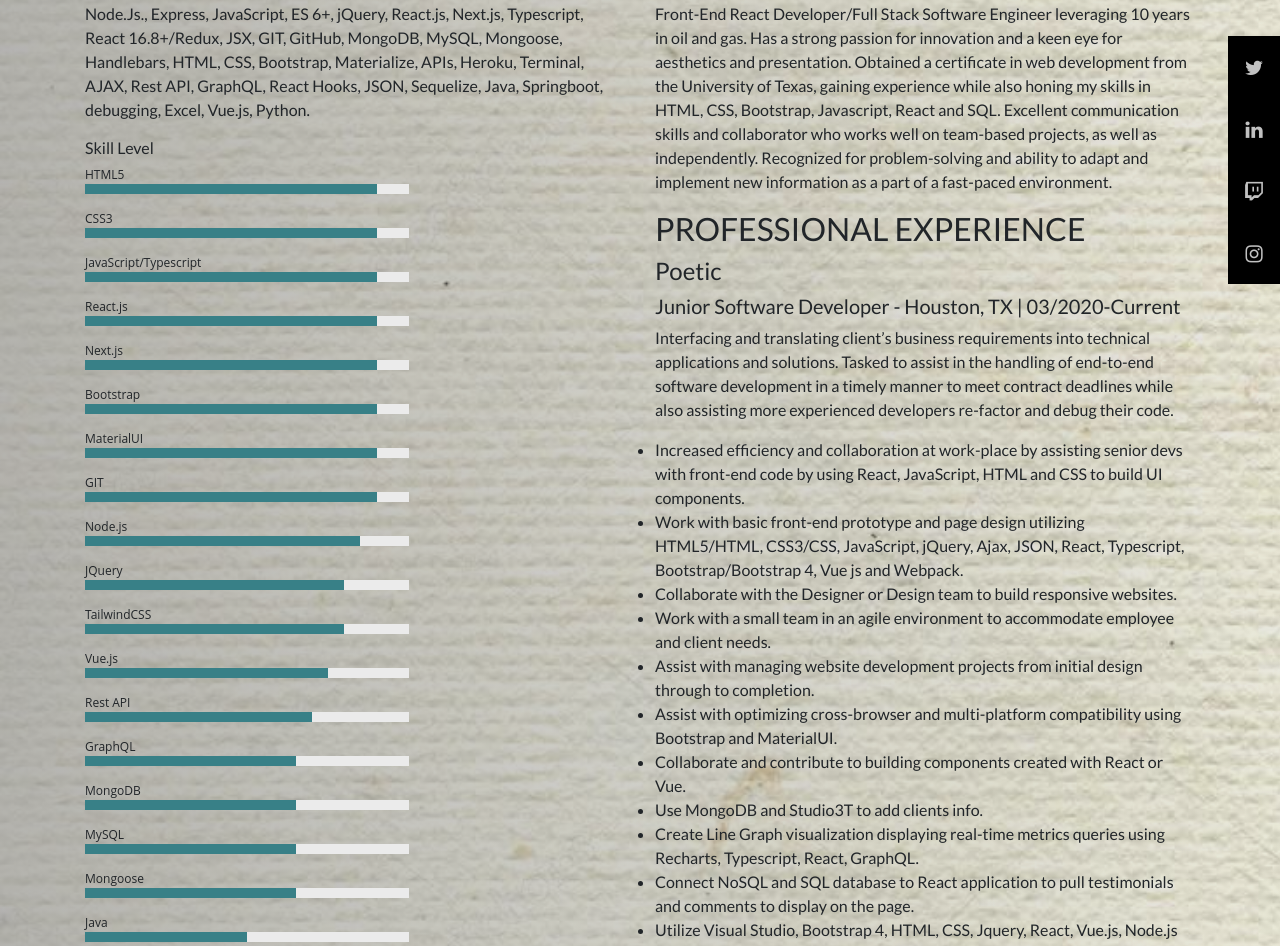
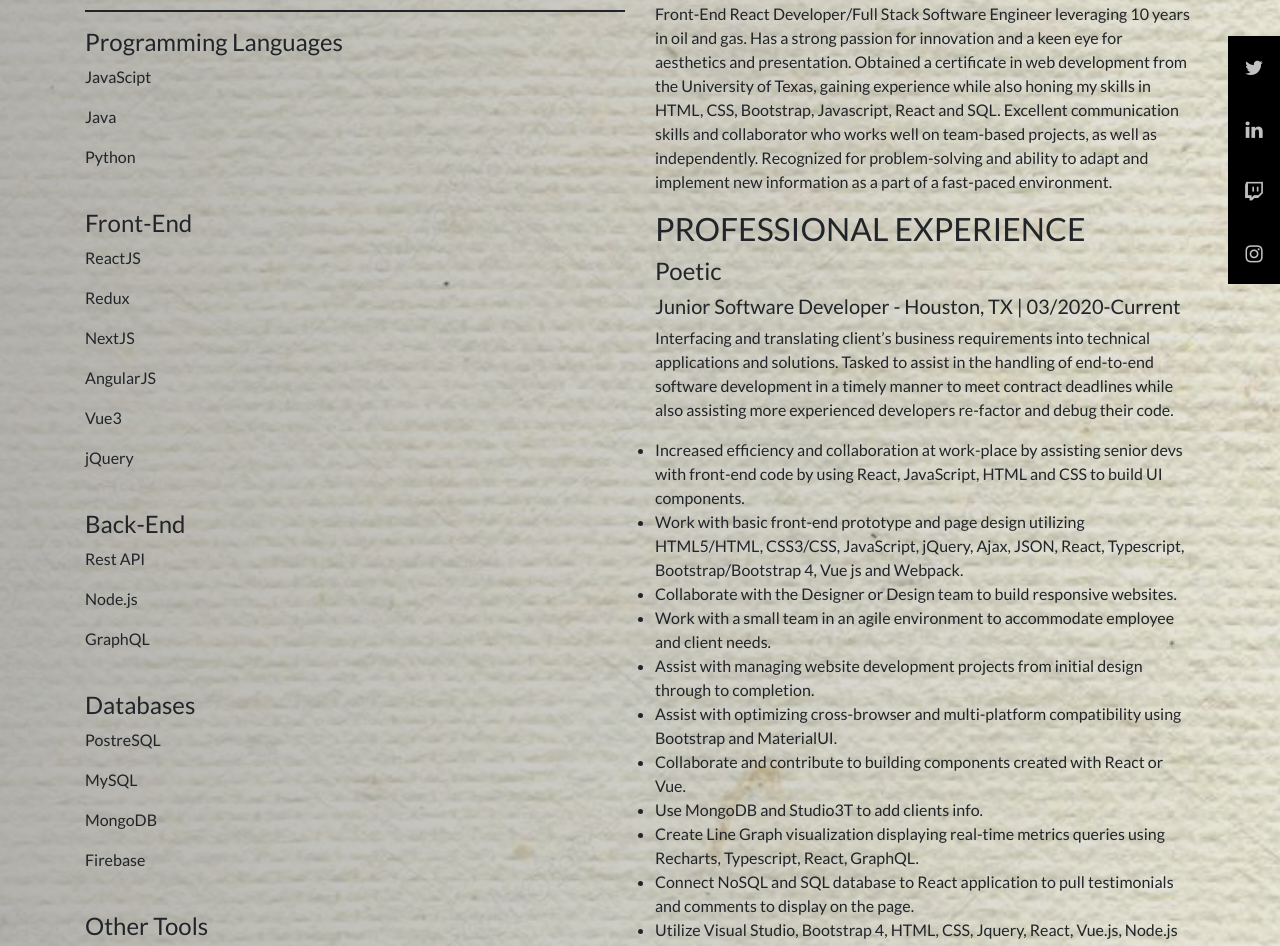
Before and after one commit to Ramong06/portfolio-website, a React (Create React App) app: page /resume in a window 1280 px wide. Shown: the part 240-1186 px from the top of the page. Built offline with nearby package versions, Linux system fonts and the light colour scheme; the HTML template or start-up script is replaced by a standard one.

Commit message:
removed skills bar, changed typewriter

```diff
--- a/src/App.css
+++ b/src/App.css
@@ -52,3 +52,7 @@ hr.about-line {
 hr.resume_line {
   border: 2px solid;
 }
+
+hr.skills-line {
+  border: 1px solid;
+}
--- a/src/components/AboutModal/index.js
+++ b/src/components/AboutModal/index.js
@@ -18,10 +18,10 @@ const MyVerticallyCenteredModal = (props) => {
         </Modal.Title>
       </Modal.Header>
       <Modal.Body>
-        <h4>I Am Ramon Garza III</h4>
+        <h4>I am Ramon Garza III</h4>
             <p className="">
                 A Full Stack Web Developer with a background in oil and gas.  I earned a certificate in Full Stack Development from the University
-                of Texas, where I learned new skills to compliment my previous experience with HTML5, CSS, Javascript and MySQL.
+                of Texas, where I learned new skills to compliment my previous experience with HTML5, CSS and JavaScript.
             </p>
             <p className="">
                   An innovative problem solver passionate about developing apps, with a focus on mobile-first design. My experience
--- a/src/components/Hero/index.js
+++ b/src/components/Hero/index.js
@@ -5,7 +5,7 @@ import Sidebar from "../Sidebar";
 import Navbar2 from "../Navbar2";
 import MyPic from "../../images/my-pic2.jpeg";
 import AboutModal from "../AboutModal";
-const words = ["Designer", "Creator", "Problem Solver", "Web Developer."];
+const words = ["Web Developer."];
 
 const Hero = () => {
     const [index, setIndex] = useState(0);
--- a/src/pages/Portfolio.js
+++ b/src/pages/Portfolio.js
@@ -11,9 +11,9 @@ import EmployeeDirectoryCard from '../components/EmployeeDirectory';
 import PizzaSiteCard from '../components/PizzaSiteCard';
 
 
-const About = () => {
+const About = ( {children }) => {
     return (
-        <div className="portfolio-page">
+        <section className="portfolio-page">
             <Navbar2 />
             <Container>
                 <Sidebar />
@@ -38,7 +38,7 @@ const About = () => {
                 </Row>
                 <Footer />
             </Container>
-        </div>
+        </section>
     )
 }
 
--- a/src/pages/Resume.js
+++ b/src/pages/Resume.js
@@ -1,6 +1,5 @@
 import React from 'react';
 import "../App.css";
-import SkillsBar from '../components/SkillsBar';
 import { Container, Row, Col } from "react-bootstrap";
 import Navbar2 from "../components/Navbar2";
 import Footer from "../components/Footer";
@@ -19,39 +18,40 @@ const Resume = () => {
                 <Row>
                 <Col size="md-4 sm-6 justify-content-md-center">
                 <div>
-                <h2>TECHNICAL SKILLS</h2>
-                <p>Node.Js., Express, JavaScript, ES 6+, jQuery, React.js, Next.js, Typescript, React 16.8+/Redux, JSX, GIT, GitHub, MongoDB, MySQL, Mongoose, Handlebars,
-                HTML, CSS, Bootstrap, Materialize, APIs, Heroku, Terminal, AJAX, Rest API, GraphQL, React Hooks, JSON, Sequelize, Java, Springboot,
-                debugging, Excel, Vue.js, Python.</p>
+                            <h2>TECHNICAL SKILLS</h2>
+                            <hr className='skills-line'></hr>
+                            <h4>Programming Languages</h4>
+                            <p>JavaScipt</p>
+                            <p>Java</p>
+                            <p>Python</p>
+                            <br></br>
+                            <h4>Front-End</h4>
+                            <p>ReactJS</p>
+                            <p>Redux</p>
+                            <p>NextJS</p>
+                            <p>AngularJS</p>
+                            <p>Vue3</p>
+                            <p>jQuery</p>
+                            <br></br>
+                            <h4>Back-End</h4>
+                            <p>Rest API</p>
+                            <p>Node.js</p>
+                            <p>GraphQL</p>
+                            <br></br>
+                            <h4>Databases</h4>
+                            <p>PostreSQL</p>
+                            <p>MySQL</p>
+                            <p>MongoDB</p>
+                            <p>Firebase</p>
+                            <br></br>
+                            <h4>Other Tools</h4>
+                            <p>Git</p>
+                            <p>Github/Gitlab</p>
+                            <p>Visual Studio Code</p>
+                            <p>IntelliJ IDEA</p>
+                            <p>Wordpress</p>
+                            <p>Webflow</p>
                 </div>
-                <div className='skillsBar'>
-                    <h6>Skill Level</h6>
-                    <SkillsBar name="HTML5" value={90} />
-                    <SkillsBar name="CSS3" value={90} />
-                    <SkillsBar name="JavaScript/Typescript" value={90} />
-                    <SkillsBar name="React.js" value={90} />
-                    <SkillsBar name="Next.js" value={90} />
-                    <SkillsBar name="Bootstrap" value={90} />
-                    <SkillsBar name="MaterialUI" value={90} />
-                    <SkillsBar name="GIT" value={90} />
-                    <SkillsBar name="Node.js" value={85} />
-                    <SkillsBar name="JQuery" value={80} />
-                    <SkillsBar name="TailwindCSS" value={80} />
-                    <SkillsBar name="Vue.js" value={75} />
-                    <SkillsBar name="Rest API" value={70} />
-                    <SkillsBar name="GraphQL" value={65} />
-                    <SkillsBar name="MongoDB" value={65} />
-                    <SkillsBar name="MySQL" value={65} />
-                    <SkillsBar name="Mongoose" value={65} />
-                    <SkillsBar name="Java" value={50} />
-                    <SkillsBar name="Python" value={40} />
-                    </div>
-                    {/* <a href='' download="ramon-resume">
-                        <button className="resume-btn" type="button">
-                        <FaIcons.FaDownload />
-                        &nbsp; DOWNLOAD RESUME
-                        </button>
-                    </a> */}
                 </Col>
                 <Col size="md-8 sm-6 justify-content-md-center">
                 <div>
```
